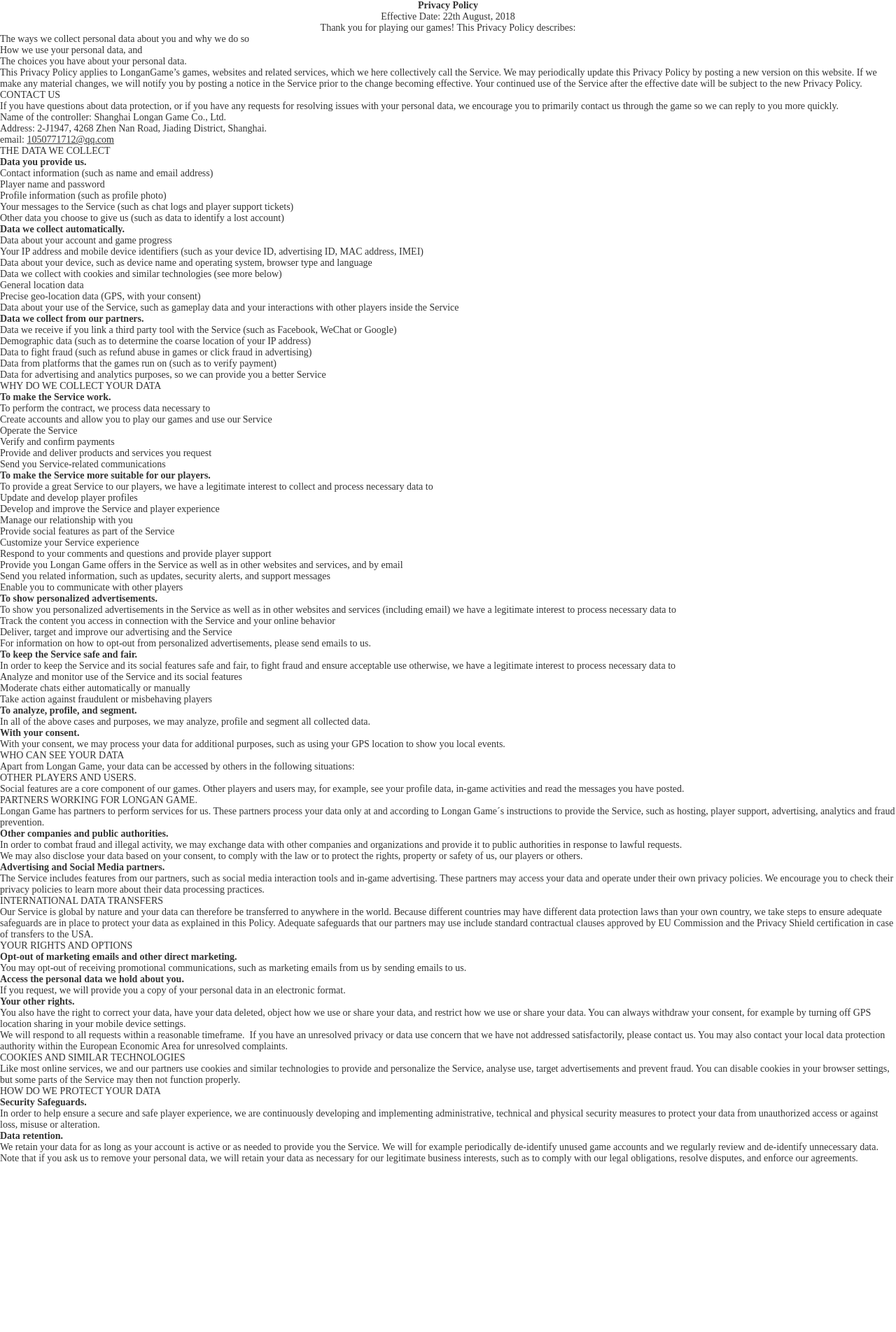
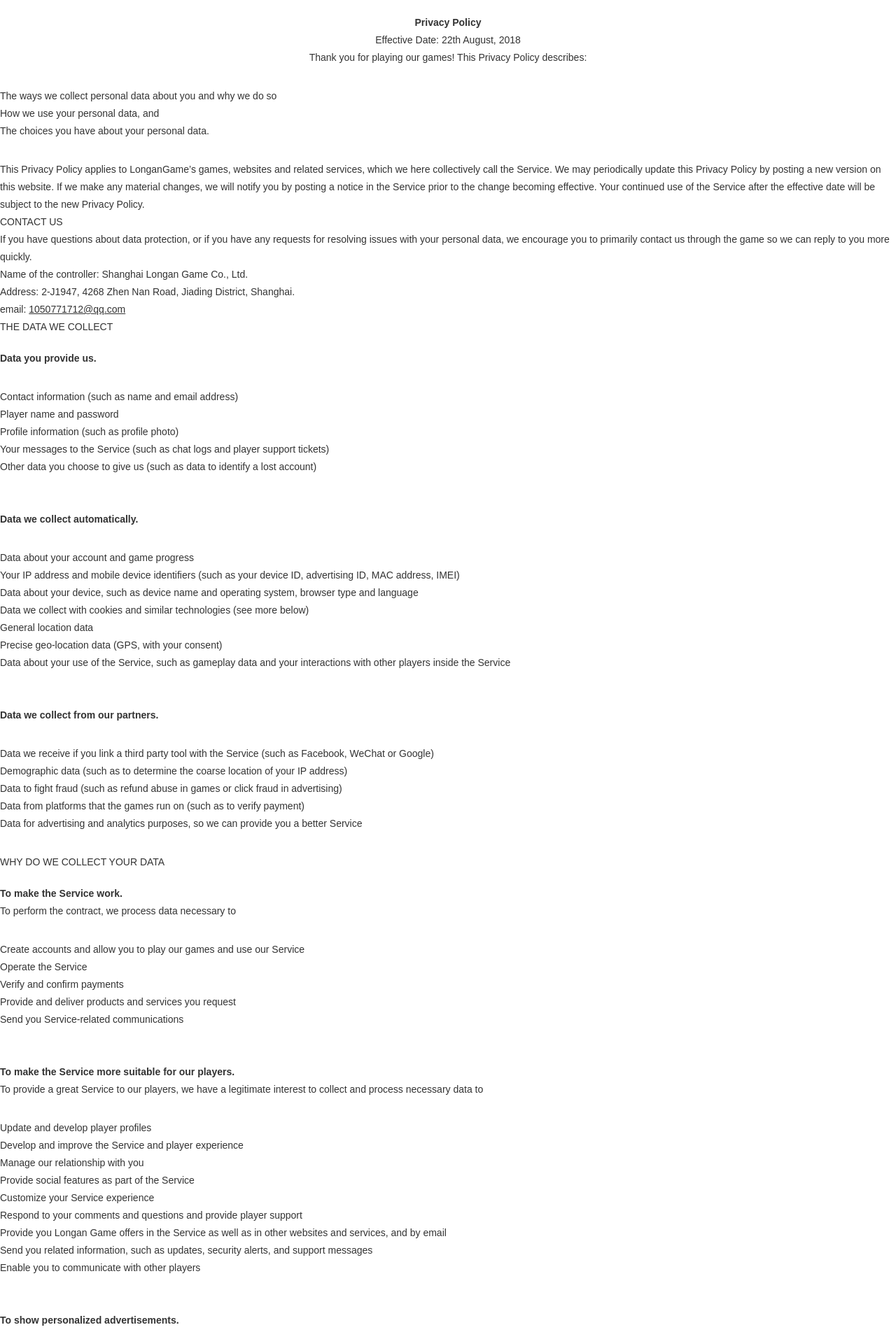
Before and after one commit to xuguangtech/geaspay, a Jekyll site: the page built from index.html, in a window 1280 px wide. Shown: the top 1904 px of the page at 70% size. Built offline with Jekyll 4.4.1, drawn with Linux system fonts in a browser that asks for light colours; before the commit the page ends 1664 px from its top, so only the background shows below that.

Commit message:
Update default.html
微调样式

```diff
--- a/_layouts/default.html
+++ b/_layouts/default.html
@@ -9,6 +9,22 @@
 <meta name="description" content="A global leader in payments processing technology and solutions for merchant customers." />
  <link href="{{ '/assets/css/style.min.css' | relative_url }}" rel="stylesheet">
 <link href="{{ '/assets/css/animate.css' | relative_url }}" rel="stylesheet">
+<style type="text/css">
+*{
+	line-height:25px;
+	font-family:'Arial';
+	font-size:14px;
+}
+p,ul{
+	margin-bottom:30px;
+	display:block;
+	margin-top:0;
+}
+p strong{
+	padding-top:20px;
+	display:inline-block;
+}
+</style>
 </head>
 
 <body>
```
